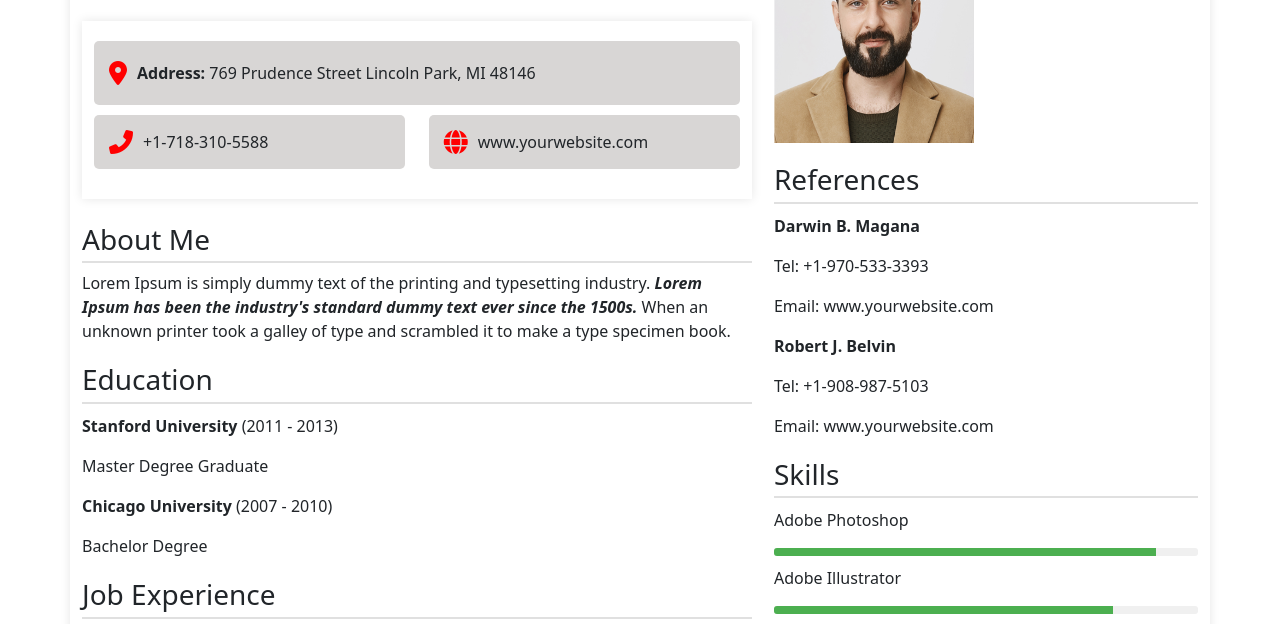
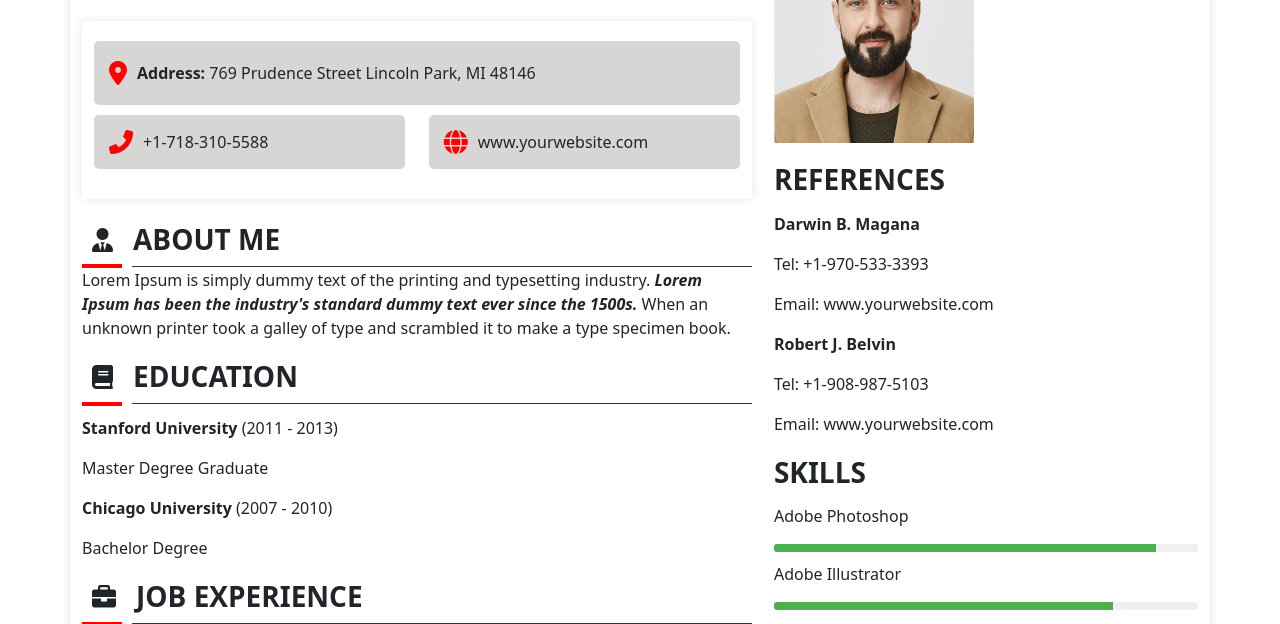
Before and after one commit to IceStorman/pm_22_22, a website: page app/index.html in a window 1280 px wide. Shown: the part 127-751 px from the top of the page. Drawn offline with nearby package versions, Linux system fonts and the light colour scheme; files that its build step writes are made by us from their sources.

Commit message:
Added new icons on the left side

```diff
--- a/app/index.html
+++ b/app/index.html
@@ -45,12 +45,27 @@
             </div>
             <!-- About Me -->
             <div class="aboutMe">
-                <h3>About Me</h3>
+                <div class="heading-section">
+                    <i class="fas fa-user-tie"></i>
+                    <h3>ABOUT ME</h3>
+                </div>
+
+                <div class="underline">
+                    <div class="red-line"></div>
+                    <div class="grey-line"></div>
+                </div>
                 <p>Lorem Ipsum is simply dummy text of the printing and typesetting industry. <span class = "lorem-bolded">Lorem Ipsum has been the industry's standard dummy text ever since the 1500s.</span> When an unknown printer took a galley of type and scrambled it to make a type specimen book.</p>
             </div>
             <!-- Education -->
             <div class="education">
-                <h3>Education</h3>
+                <div class="heading-section">
+                    <i class="fa-solid fa-book"></i>
+                    <h3>EDUCATION</h3>
+                </div>
+                <div class="underline">
+                    <div class="red-line"></div>
+                    <div class="grey-line"></div>
+                </div>
                 <div class="education-item">
                     <p><strong>Stanford University</strong> (2011 - 2013)</p>
                     <p>Master Degree Graduate</p>
@@ -63,7 +78,14 @@
 
             <!-- Job Experience -->
             <div class="experience">
-                <h3>Job Experience</h3>
+                <div class="heading-section">
+                    <i class="fa-solid fa-briefcase"></i>
+                    <h3>JOB EXPERIENCE</h3>
+                </div>
+                <div class="underline">
+                    <div class="red-line"></div>
+                    <div class="grey-line"></div>
+                </div>
                 <div class="experience-item">
                     <p><strong>Senior Web Designer</strong> - Creative Agency, Chicago (2020 - Present)</p>
                     <p>Lorem Ipsum is simply dummy text of the printing and typesetting industry.</p>
@@ -84,7 +106,7 @@
             <img src="/images/photo.png" alt="photo" width="200" height="220">
             <!-- References -->
             <div class="references">
-                <h3>References</h3>
+                <h3>REFERENCES</h3>
                 <div class="reference-item">
                     <p><strong>Darwin B. Magana</strong></p>
                     <p>Tel: +1-970-533-3393</p>
@@ -99,7 +121,7 @@
 
             <!-- Skills -->
             <div class="skills">
-                <h3>Skills</h3>
+                <h3>SKILLS</h3>
                 <div class="skill-item">
                     <p>Adobe Photoshop</p>
                     <div class="skill-bar">
@@ -122,7 +144,7 @@
 
             <!-- Languages -->
             <div class="languages">
-                <h3>Languages</h3>
+                <h3>LANGUAGES</h3>
                 <div class="language-item">
                     <p>English - 95%</p>
                 </div>
@@ -136,7 +158,7 @@
 
             <!-- Hobbies -->
             <div class="hobbies">
-                <h3>Hobbies</h3>
+                <h3>HOBBIES</h3>
                 <ul>
                     <li>Book Reading</li>
                     <li>Traveling</li>
--- a/app/scss/style.scss
+++ b/app/scss/style.scss
@@ -63,6 +63,22 @@ body {
 {
   margin-right: 0px;
 }
+
+.heading-section
+{
+  display: flex;
+  flex-direction: row;
+  overflow: visible;
+  i{
+    font-size: 1.5em;
+    margin-top: 5px;
+    margin-left: 10px;
+  }
+  h3{
+    margin-left: 20px;
+  }
+}
+
 .lorem-bolded
 {
   font-weight: bold;
@@ -78,13 +94,17 @@ body {
 }
 
 h3 {
-  border-bottom: 2px solid #e0e0e0;
   padding-bottom: 5px;
 }
 
 .content {
   display: flex;
   justify-content: space-between;
+
+  h3
+  {
+    font-weight: bold;
+  }
 
   .content-left
   {
@@ -132,3 +152,22 @@ h3 {
     }
   }
 }
+
+.underline {
+  display: flex;
+  align-items: center;
+  margin-top: -5px;
+}
+
+.underline .red-line {
+  width: 40px;
+  height: 4px;
+  background-color: red;
+  margin-right: 10px;
+}
+
+.underline .grey-line {
+  flex-grow: 1;
+  height: 1px;
+  background-color: #333; /* Grey color for the long line */
+}
```
